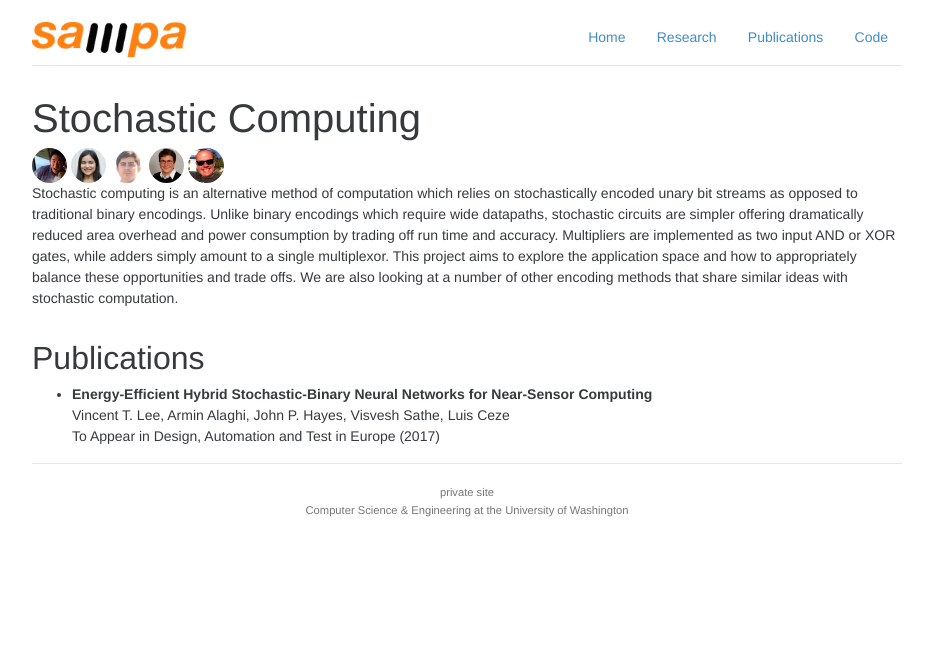
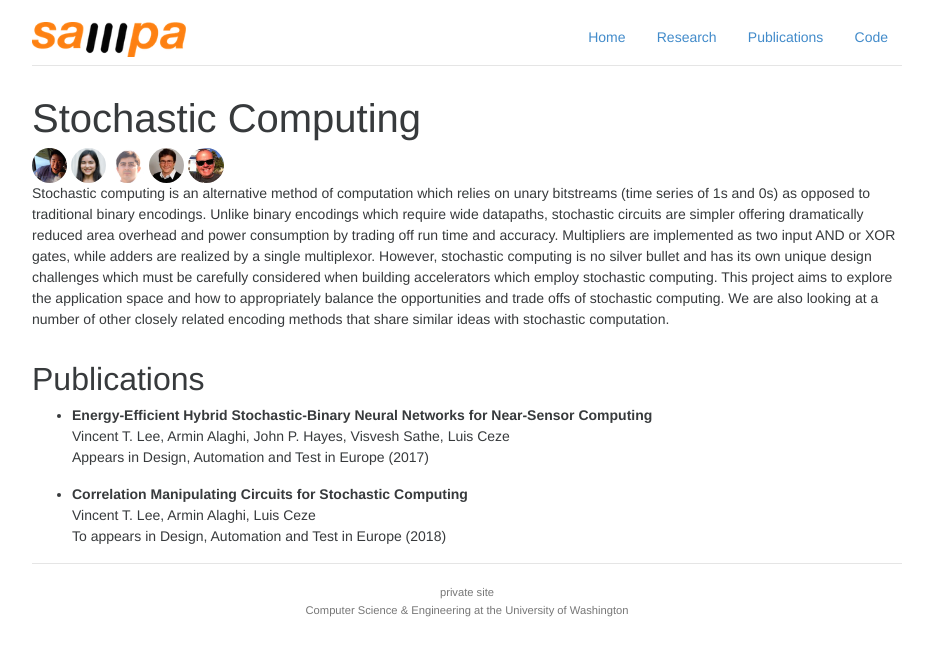
Before and after one commit to uwsampa/sampa-public, a Jekyll site: the page built from _projects/stochastic-computing.md, in a window 1280 px wide. Shown: the top 656 px of the page, without its empty margins (173-1098 px from the left). Built offline with Jekyll 4.4.1, drawn with Linux system fonts in a browser that asks for light colours; nearby versions of some CDN libraries; Markdown is read by kramdown in place of the engine named in the settings.

Commit message:
update sc

```diff
--- a/_projects/stochastic-computing.md
+++ b/_projects/stochastic-computing.md
@@ -15,14 +15,19 @@ status: active
 
 ---
 
-Stochastic computing is an alternative method of computation which relies on stochastically encoded unary bit streams as opposed to traditional binary encodings.
+Stochastic computing is an alternative method of computation which relies on unary bitstreams (time series of 1s and 0s) as opposed to traditional binary encodings.
 Unlike binary encodings which require wide datapaths, stochastic circuits are simpler offering dramatically reduced area overhead and power consumption by trading off run time and accuracy.
-Multipliers are implemented as two input AND or XOR gates, while adders simply amount to a single multiplexor.
-This project aims to explore the application space and how to appropriately balance these opportunities and trade offs.
-We are also looking at a number of other encoding methods that share similar ideas with stochastic computation.
+Multipliers are implemented as two input AND or XOR gates, while adders are realized by a single multiplexor.
+However, stochastic computing is no silver bullet and has its own unique design challenges which must be carefully considered when building accelerators which employ stochastic computing.
+This project aims to explore the application space and how to appropriately balance the opportunities and trade offs of stochastic computing.
+We are also looking at a number of other closely related encoding methods that share similar ideas with stochastic computation.
 
 ## Publications
 
 - **Energy-Efficient Hybrid Stochastic-Binary Neural Networks for Near-Sensor Computing**<br/>
   Vincent T. Lee, Armin Alaghi, John P. Hayes, Visvesh Sathe, Luis Ceze<br/>
-  To Appear in Design, Automation and Test in Europe (2017)
+  Appears in Design, Automation and Test in Europe (2017)
+
+- **Correlation Manipulating Circuits for Stochastic Computing**<br/>
+  Vincent T. Lee, Armin Alaghi, Luis Ceze<br/>
+  To appears in Design, Automation and Test in Europe (2018)
```
